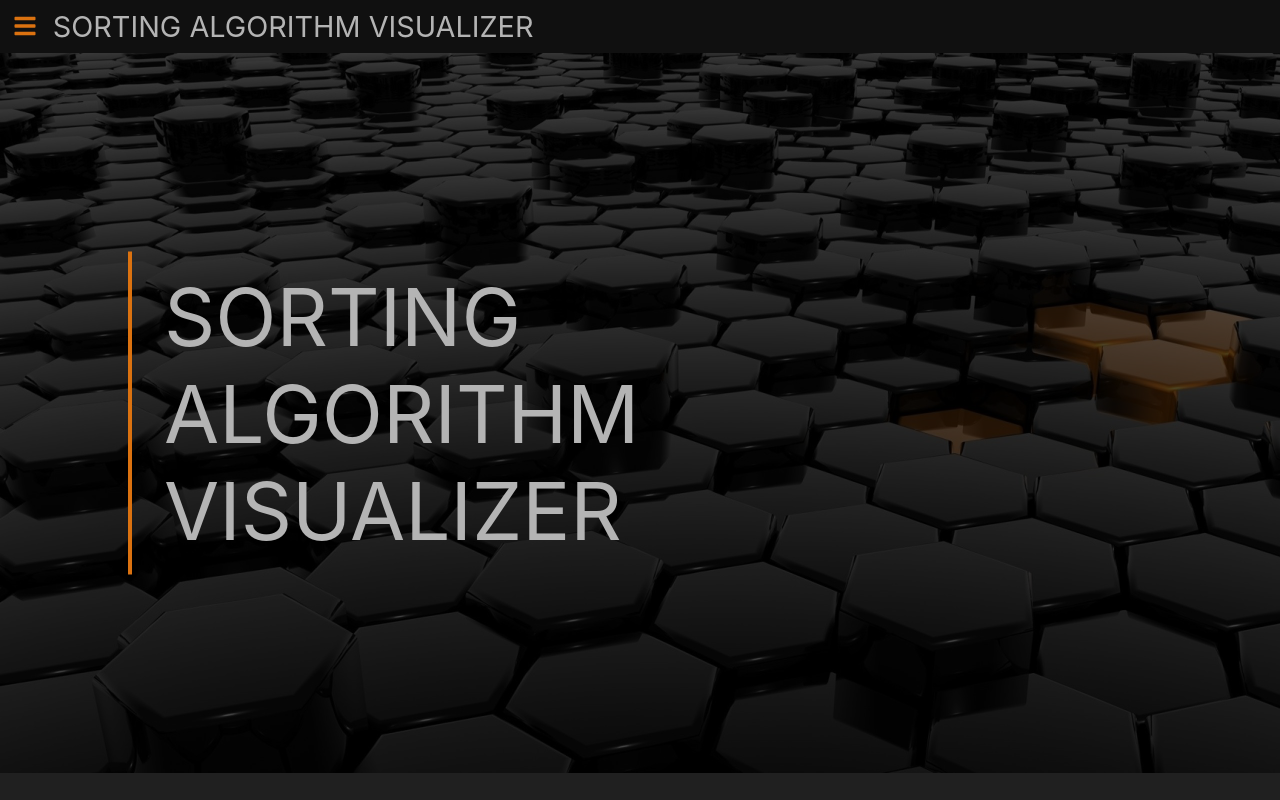
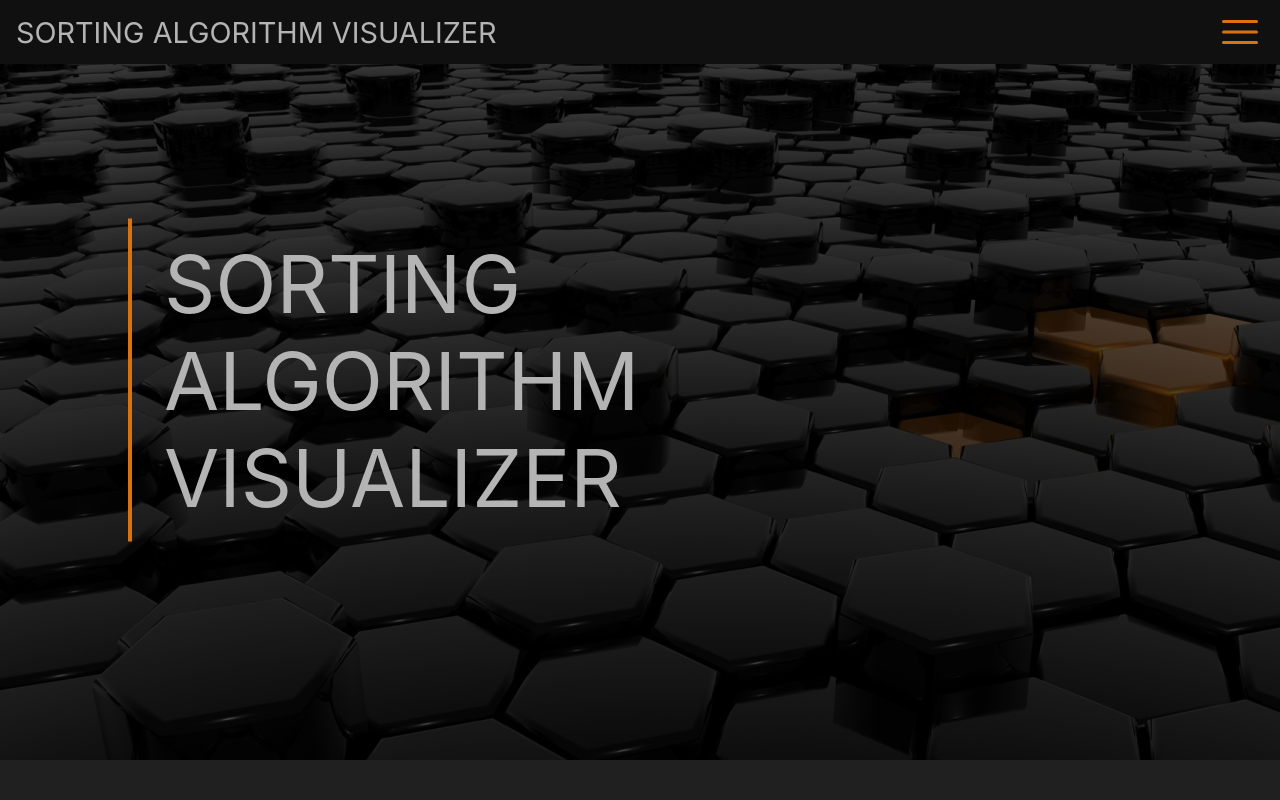
Before and after one commit to atorcode/sorting-algorithm-visualizer, a React (Create React App) app: page / in a window 1280 px wide. Built offline with nearby package versions, Linux system fonts and the light colour scheme.

Commit message:
Improve layout and begin expanded nav bar

```diff
--- a/src/App.js
+++ b/src/App.js
@@ -1,11 +1,14 @@
 import "./App.css";
 import NavBar from "./components/NavBar";
 import Hero from "./components/Hero";
+import ExpandedNavBar from "./components/ExpandedNavBar";
 
 function App() {
   return (
     <div>
       <NavBar />
+      {/* conditionally render later */}
+      {/* <ExpandedNavBar /> */}
       <Hero />
     </div>
   );
--- /dev/null
+++ b/src/components/ExpandedNavBar/ExpandedNavBar.js
@@ -0,0 +1,15 @@
+import styles from "./ExpandedNavBar.module.scss";
+
+const ExpandedNavBar = () => {
+  return (
+    <nav className={styles["expanded-nav-bar"]}>
+      <ul>
+        <li>hardcoded option # 1</li>
+        <li>hardcoded option # 2</li>
+        <li>hardcoded option # 3</li>
+      </ul>
+    </nav>
+  );
+};
+
+export default ExpandedNavBar;
--- /dev/null
+++ b/src/components/ExpandedNavBar/ExpandedNavBar.module.scss
@@ -0,0 +1,11 @@
+.expanded-nav-bar {
+  position: fixed;
+  right: 0;
+  width: 20rem;
+  height: 100vh;
+  z-index: 1000;
+  color: rgb(180, 180, 180);
+  text-align: right;
+  background-color: rgb(32, 32, 32);
+  border-left: 1px solid rgb(180, 180, 180);
+}
--- /dev/null
+++ b/src/components/ExpandedNavBar/index.js
@@ -0,0 +1,3 @@
+import ExpandedNavBar from "./ExpandedNavBar";
+
+export default ExpandedNavBar;
--- a/src/components/HamburgerButton/HamburgerButton.js
+++ b/src/components/HamburgerButton/HamburgerButton.js
@@ -1,10 +1,10 @@
 import styles from "./HamburgerButton.module.scss";
-import { FaBars } from "react-icons/fa";
+import { HiBars3 } from "react-icons/hi2";
 
 const HamburgerButton = () => {
   return (
     <div className={styles["hamburger-btn-container"]}>
-      <FaBars className={styles["hamburger-btn"]} />
+      <HiBars3 className={styles["hamburger-btn"]} />
     </div>
   );
 };
--- a/src/components/HamburgerButton/HamburgerButton.module.scss
+++ b/src/components/HamburgerButton/HamburgerButton.module.scss
@@ -1,10 +1,10 @@
 .hamburger-btn-container {
   // achieves appropriate centering of hamburger button
   height: 100%;
-  padding-top: 2px;
+  padding-top: 6px;
 }
 
 .hamburger-btn {
-  font-size: 1.5rem;
+  font-size: 3rem;
   color: rgb(219, 114, 16);
 }
--- a/src/components/Hero/Hero.module.scss
+++ b/src/components/Hero/Hero.module.scss
@@ -1,11 +1,11 @@
 .hero-img-container {
   position: relative;
-  max-height: 90vh;
+  max-height: 95vh;
   overflow: hidden;
 
   img {
     filter: brightness(30%);
-
     width: 100%;
+    margin-top: 57px;
   }
 }
--- a/src/components/NavBar/NavBar.js
+++ b/src/components/NavBar/NavBar.js
@@ -4,8 +4,8 @@ import HamburgerButton from "../HamburgerButton";
 const NavBar = () => {
   return (
     <nav className={styles["nav-bar"]}>
+      <p>SORTING ALGORITHM VISUALIZER</p>
       <HamburgerButton />
-      <p>SORTING ALGORITHM VISUALIZER</p>
     </nav>
   );
 };
--- a/src/components/NavBar/NavBar.module.scss
+++ b/src/components/NavBar/NavBar.module.scss
@@ -1,11 +1,13 @@
 .nav-bar {
+  position: fixed;
+  width: 100%;
   display: flex;
   align-items: center;
+  justify-content: space-between;
   font-size: 1.8rem;
-  gap: 1rem;
-  padding: 0.5rem 0.8rem;
-
+  gap: 1.5rem;
+  padding: 0.1rem 1rem;
   color: rgb(180, 180, 180);
   background-color: rgb(16, 16, 16);
-  // background-color: pink;
+  z-index: 100;
 }
--- a/src/index.css
+++ b/src/index.css
@@ -8,6 +8,11 @@
 
 :link {
   text-decoration: none;
+}
+
+ul,
+li {
+  list-style: none;
 }
 
 body {
```
